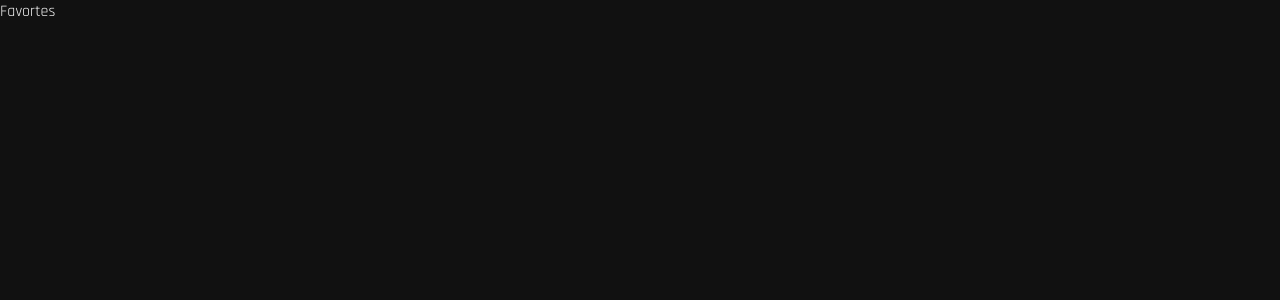
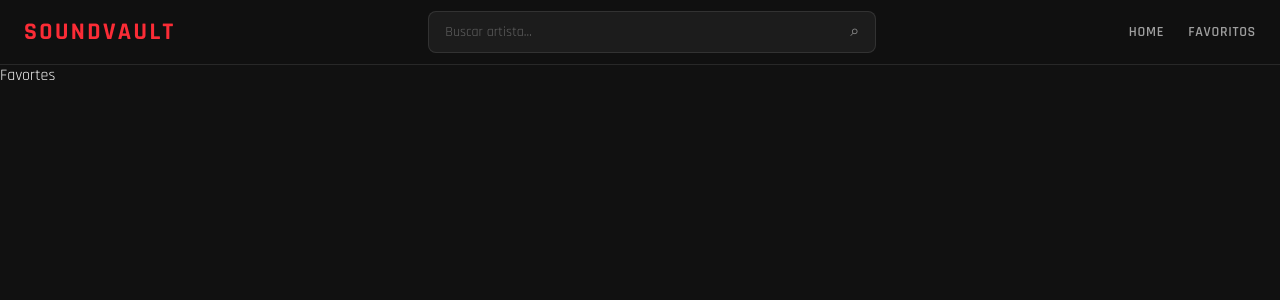
Before and after one commit to diegovilhalva/soundvault, a Vue app: page /favorites in a window 1280 px wide. Shown: the top 300 px of the page. Built offline with nearby package versions, Linux system fonts and the light colour scheme.

Commit message:
feat: add AppHeader component

```diff
--- a/src/App.vue
+++ b/src/App.vue
@@ -1,7 +1,12 @@
 <script setup lang="ts">
+import AppHeader from './components/common/AppHeader.vue';
+
 
 </script>
 
 <template>
-  <RouterView />
+    <AppHeader />
+  <main class="pt-16">
+    <RouterView />
+  </main>
 </template>
--- /dev/null
+++ b/src/components/common/AppHeader.vue
@@ -0,0 +1,49 @@
+<script setup lang="ts">
+import { ref } from 'vue'
+import { useRouter } from 'vue-router'
+
+const router = useRouter()
+const query = ref('')
+
+function search() {
+  if (query.value.trim()) {
+    router.push(`/artist/${encodeURIComponent(query.value.trim())}`)
+    query.value = ''
+  }
+}
+</script>
+
+<template>
+  <header class="fixed top-0 left-0 right-0 z-50 bg-[#111111]/90 backdrop-blur-sm border-b border-white/10">
+    <div class="max-w-7xl mx-auto px-6 h-16 flex items-center justify-between gap-6">
+
+      <RouterLink to="/" class="text-2xl font-bold tracking-widest text-red-500 uppercase shrink-0">
+        SoundVault
+      </RouterLink>
+
+      <div class="flex-1 max-w-md">
+        <div class="flex items-center bg-white/5 border border-white/10 rounded-lg overflow-hidden focus-within:border-red-500 transition-colors">
+          <input
+            v-model="query"
+            @keyup.enter="search"
+            type="text"
+            placeholder="Buscar artista..."
+            class="flex-1 bg-transparent px-4 py-2 text-sm text-white placeholder-white/30 outline-none font-rajdhani"
+          />
+          <button
+            @click="search"
+            class="px-4 py-2 text-white/50 hover:text-red-500 transition-colors"
+          >
+            ⌕
+          </button>
+        </div>
+      </div>
+
+      <nav class="flex items-center gap-6 text-sm font-semibold tracking-wider uppercase">
+        <RouterLink to="/" class="text-white/60 hover:text-white transition-colors">Home</RouterLink>
+        <RouterLink to="/favorites" class="text-white/60 hover:text-red-500 transition-colors">Favoritos</RouterLink>
+      </nav>
+
+    </div>
+  </header>
+</template>
```
